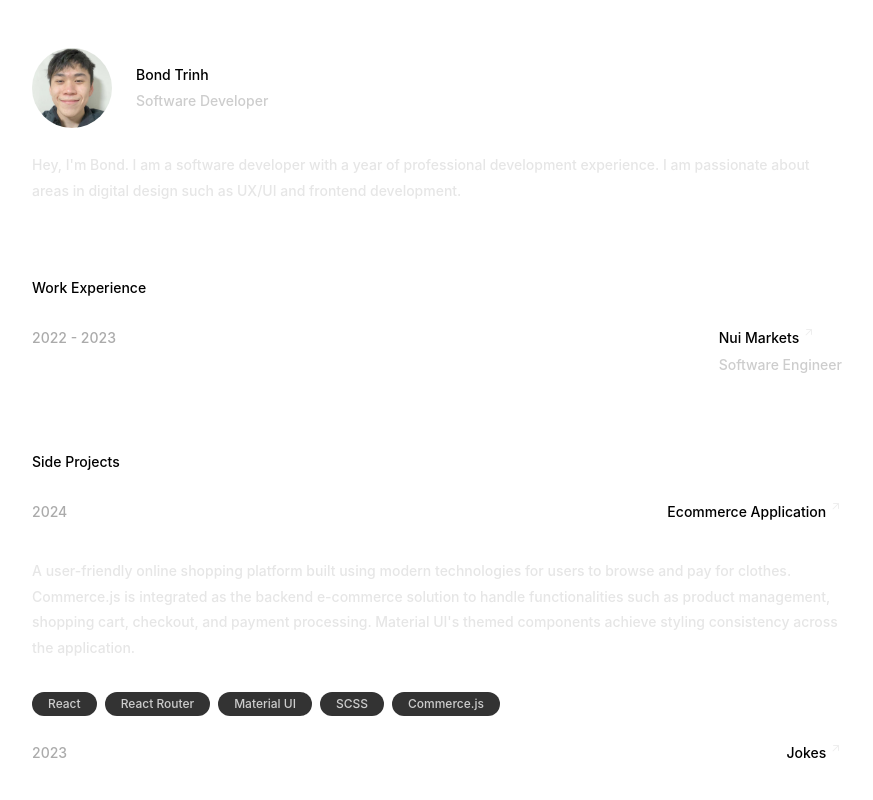
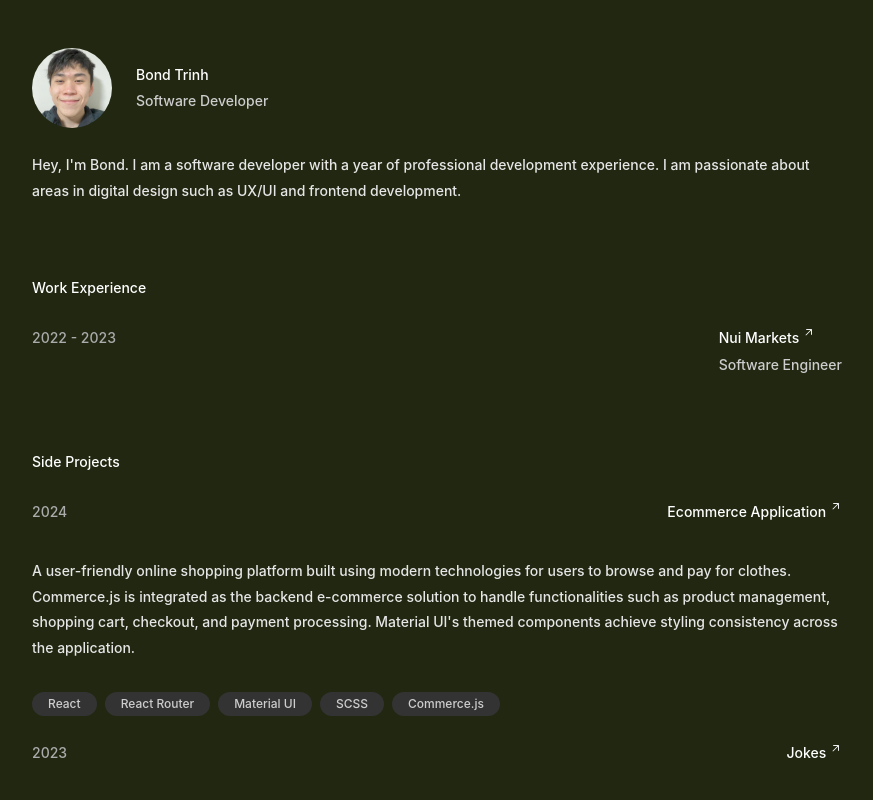
Before and after one commit to trinhbond/personal-portfolio, a React (Create React App) app: page / in a window 1280 px wide. Shown: the top 800 px of the page, without its empty margins (203-1076 px from the left). Built offline with nearby package versions, Linux system fonts and the light colour scheme.

Commit message:
Change background/text color

```diff
--- a/src/globals.scss
+++ b/src/globals.scss
@@ -14,11 +14,8 @@
     padding: 0;
   }
 
-  html {
-    color-scheme: dark light;
-  }
-
   body {
+    background: #1a210af7;
     font-family: "Inter", sans-serif;
   }
 
@@ -39,3 +36,10 @@
   vertical-align: top;
   white-space: nowrap;
 }
+
+h1,
+h2,
+a,
+span:not(.text-xs) {
+  color: white;
+}
```
